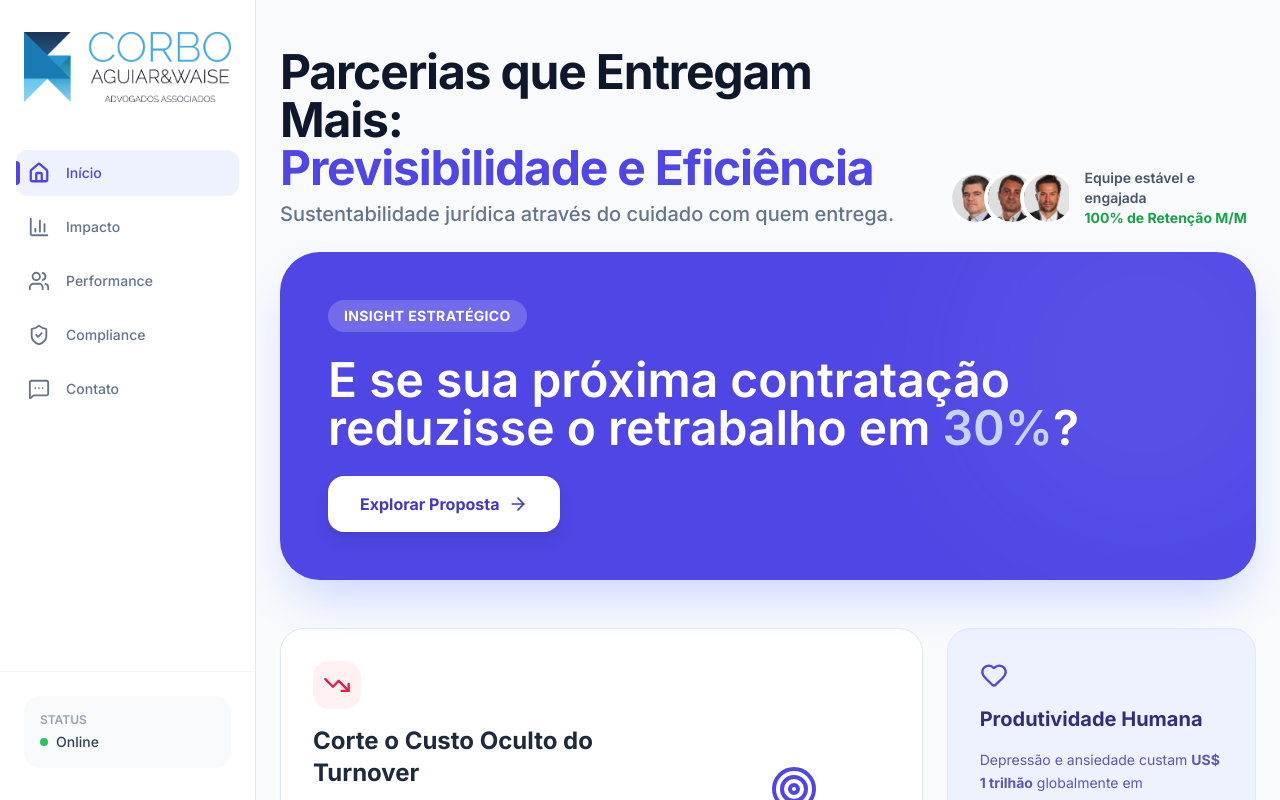
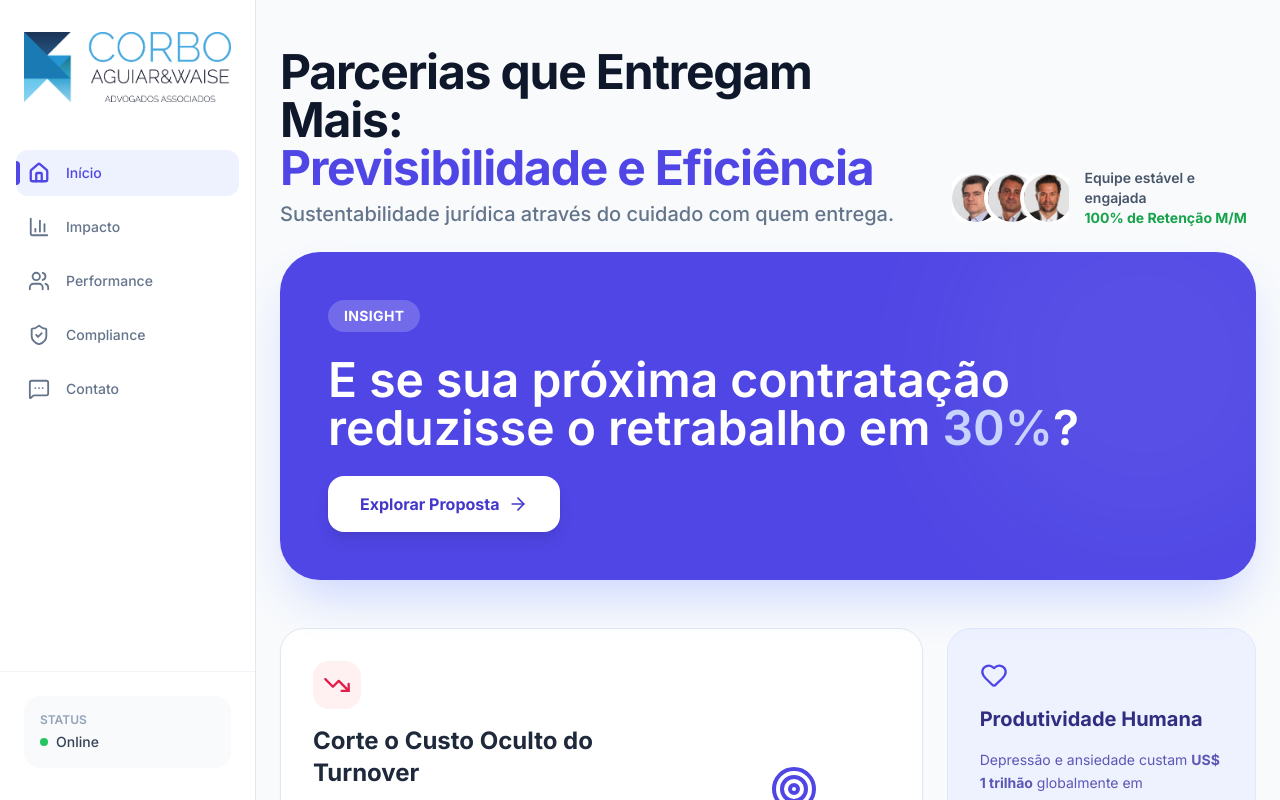
Before and after one commit to dmenezes007/caw-parceria-sustentavel, a React (Vite) app: page / in a window 1280 px wide. Shown: the top 800 px of the page. Built offline with nearby package versions, Linux system fonts and the light colour scheme.

Commit message:
Primeiro commit: início do projeto

```diff
--- a/components/Hero.tsx
+++ b/components/Hero.tsx
@@ -47,7 +47,7 @@ export const Hero: React.FC = () => {
         <div className="absolute top-0 right-0 -mt-20 -mr-20 w-96 h-96 bg-white opacity-[0.05] rounded-full blur-3xl group-hover:opacity-[0.1] transition-opacity duration-500" />
         <div className="relative z-10 max-w-3xl space-y-4 md:space-y-6">
           <span className="inline-block px-3 md:px-4 py-1 md:py-1.5 rounded-full bg-white/20 backdrop-blur-md text-xs md:text-sm font-bold tracking-wide uppercase">
-            Insight Estratégico
+            Insight
           </span>
           <h2 className="text-2xl sm:text-3xl md:text-4xl lg:text-5xl font-semibold leading-snug">
             E se sua próxima contratação reduzisse o retrabalho em <span className="text-indigo-200">30%</span>?
```
